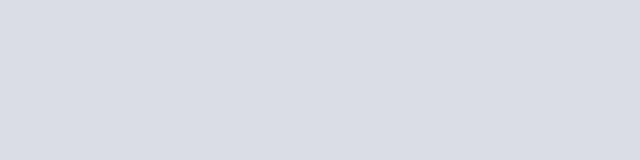
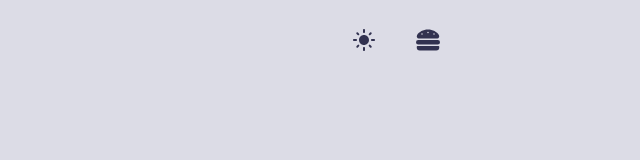
Before and after one commit to nashdev255/nash-portfolio-2024, a Next.js app: page / in a window 1280 px wide. Shown: the top 160 px of the page, without its empty margins (640-1280 px from the left). Built offline with nearby package versions, Linux system fonts and the light colour scheme.

Commit message:
Adjust theme color

```diff
--- a/src/app/components/Header.tsx
+++ b/src/app/components/Header.tsx
@@ -4,15 +4,13 @@ import { useState, useEffect } from 'react';
 import { IconContext } from 'react-icons';
 import { MdLightMode, MdDarkMode } from 'react-icons/md';
 import { FaHamburger } from 'react-icons/fa';
-import { THEME_KEY, ThemeKey } from '@/app/utils/theme';
+import { THEME_KEY } from '@/app/utils/theme';
 
 const themeToggleStyles = {
-  color: '#dcdce6',
   className: 'size-6'
 };
 
 const hamburgerButtonStyles = {
-  color: '#dcdce6',
   className: 'size-6'
 };
 
--- a/src/app/globals.css
+++ b/src/app/globals.css
@@ -4,7 +4,7 @@
 
 body[data-theme='light'] {
   --background-color: 220, 220, 230;
-  --text-color: 30, 30, 30;
+  --text-color: 50, 50, 80;
 }
 
 body[data-theme='dark'] {
```
